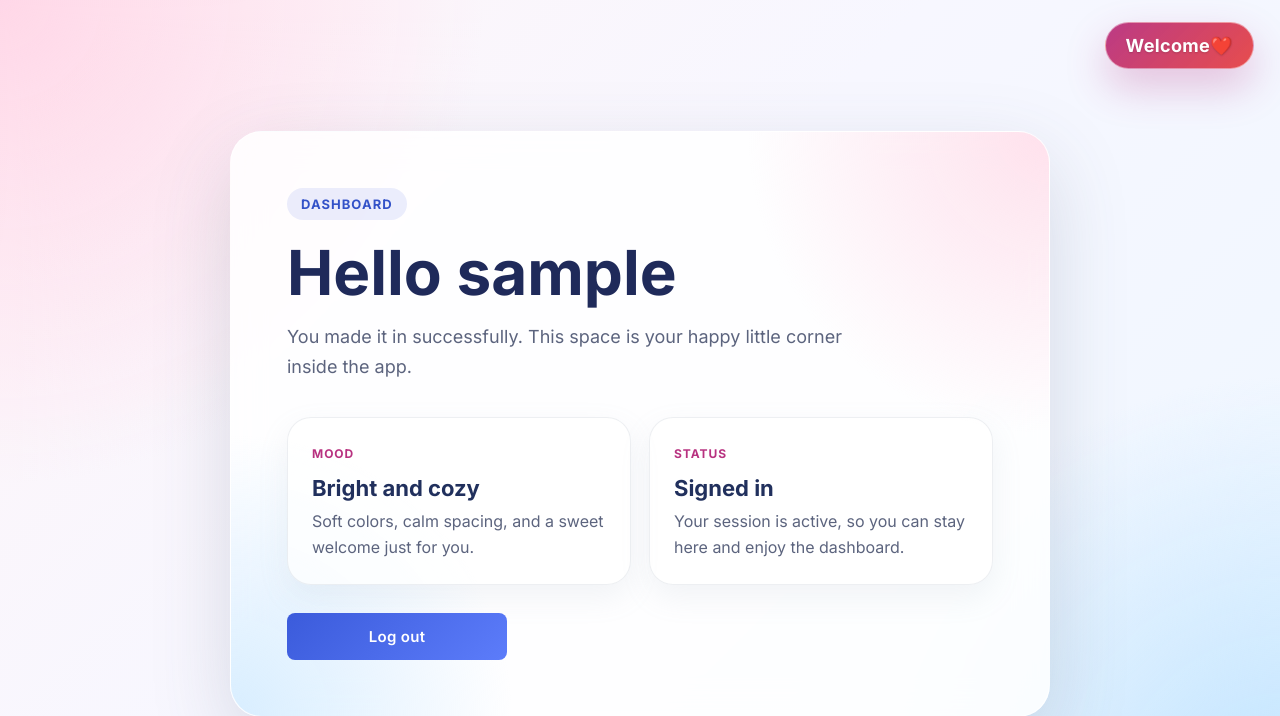
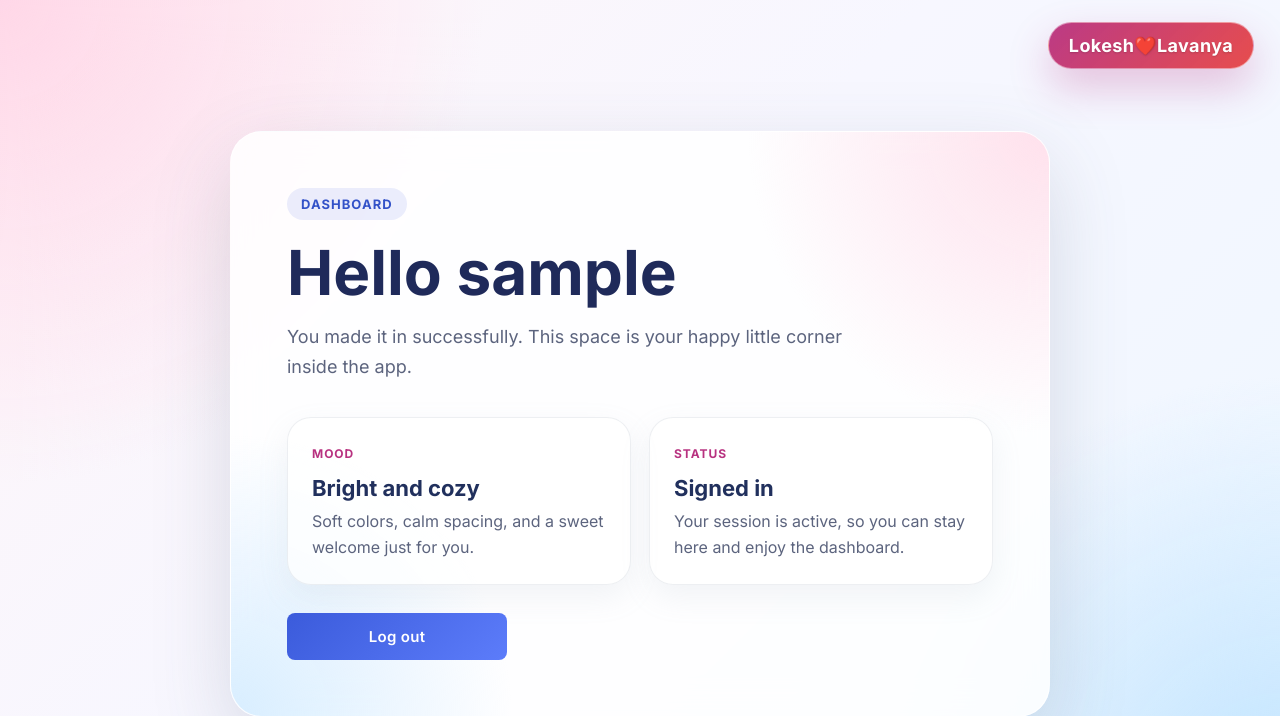
Before and after one commit to himanshu5040/FLASK_API, a Flask app: page /dashboard in a window 1280 px wide. Shown: the top 716 px of the page. Run offline with Flask 3, Linux system fonts and the light colour scheme; the visitor is signed in with stand-in values (Sample User, id 1).

Commit message:
Update dashboard

```diff
--- a/templates/dashboard.html
+++ b/templates/dashboard.html
@@ -9,7 +9,7 @@
 </head>
 <body class="dashboard-body">
     <div class="dashboard-shell">
-        <p class="dashboard-signature">Welcome&#10084;&#65039;</p>
+        <p class="dashboard-signature">Lokesh&#10084;&#65039;Lavanya</p>
 
         <section class="dashboard-card">
             <div class="dashboard-badge">Dashboard</div>
```
